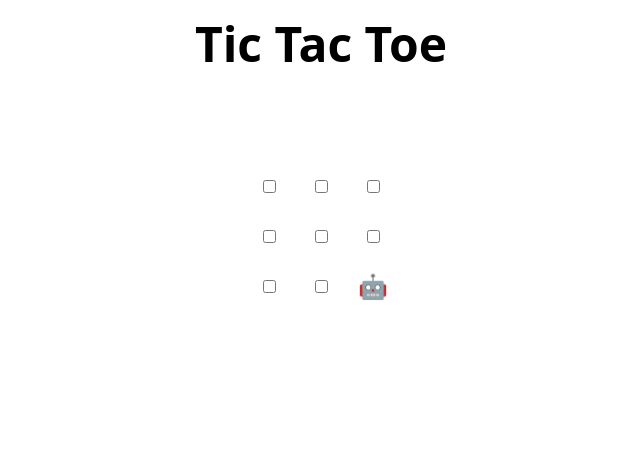
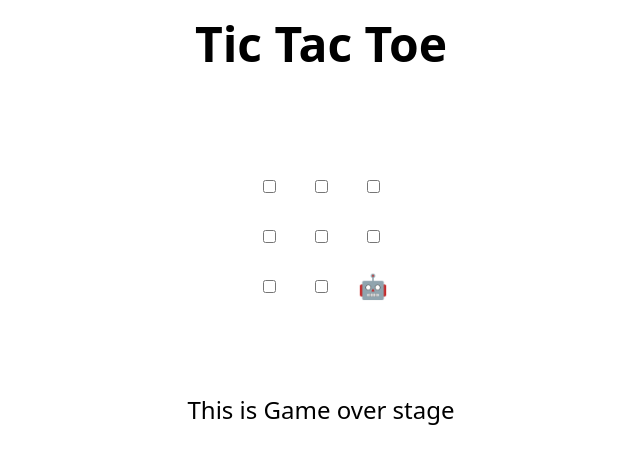
Before and after one commit to umairinayat/skills-review-pull-requests, a plain HTML site: page index.html in a window 1280 px wide. Shown: the whole page, without its empty margins (319-959 px from the left). Drawn offline with Linux system fonts and the light colour scheme.

Commit message:
Update index.html
Update here

```diff
--- a/index.html
+++ b/index.html
@@ -48,6 +48,7 @@
 </table>
 
 <h2 hidden>Game over, refresh to play again 🧑‍💻 🤖!</h2>
+<p>This is Game over stage<p>
 
 <script>
   // Initialization
```
